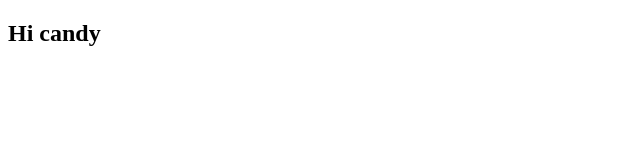
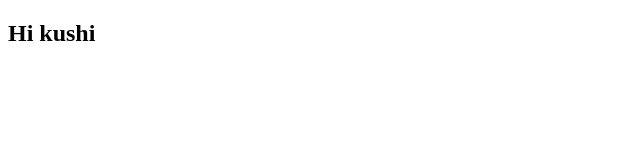
Before and after one commit to chandanahari/resume, a plain HTML site: page index.html in a window 1280 px wide. Shown: the full height of the page, 0-640 px from the left. Drawn offline with Linux system fonts and the light colour scheme.

Commit message:
second commit

```diff
--- a/index.html
+++ b/index.html
@@ -5,6 +5,6 @@
     <title></title>
   </head>
   <body>
-  <h2>Hi candy</h2>
+  <h2>Hi kushi</h2>
   </body>
 </html>
```
